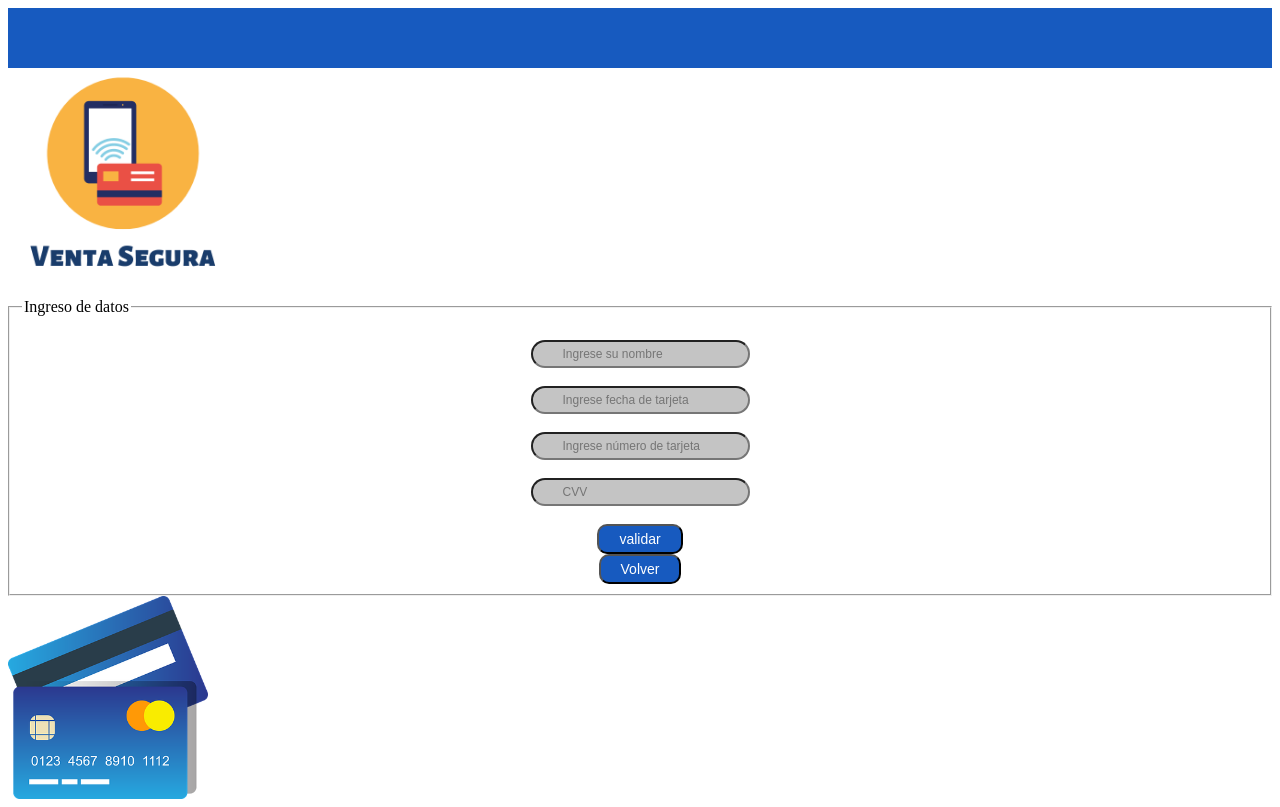
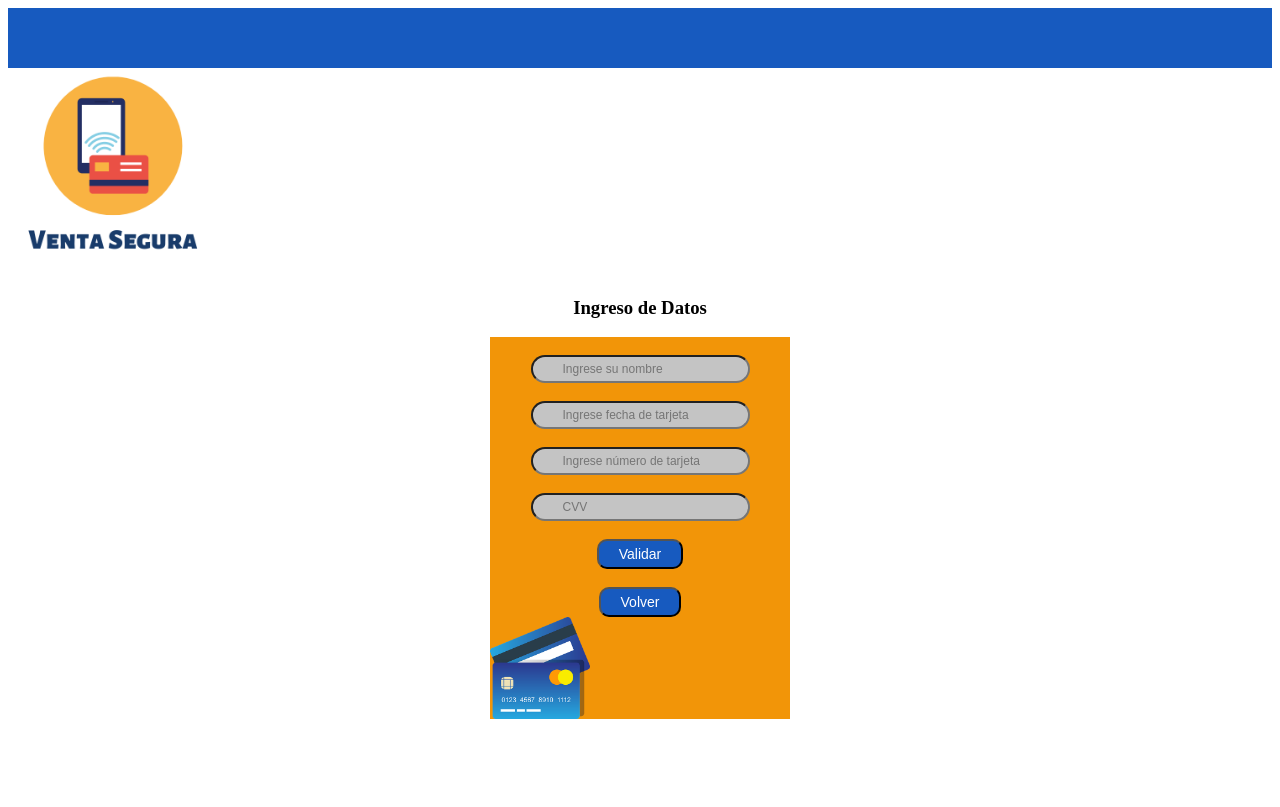
Before and after one commit to Llaira/SCL015-card-validation, a website with bundled scripts: page src/index.html in a window 1280 px wide. Both pictures are taken after a click on the button "INGRESAR". Built offline with nearby package versions, Linux system fonts and the light colour scheme; files whose address does not match are found by name.

Commit message:
cambio de color en la caja y centrar h3

```diff
--- a/src/index.html
+++ b/src/index.html
@@ -34,8 +34,10 @@
     </div>
 
 <!--ingreso de datos-->
-<fieldset class="dentro" id="caja">
-<legend>Ingreso de datos</legend>
+<div class= "frase2">
+    <h3>Ingreso de Datos</h3>
+</div>
+<div class="dentro" id="caja">
 <br>
 <input type="text" name="Nombre" id= "nombre" placeholder="Ingrese su nombre">
 <br>
@@ -47,9 +49,9 @@
 <br>
 
 <div id="botonvalidar">
-<button id="validar">validar</button>
+<button id="validar">Validar</button>
 </div>
-
+<br>
 <button class="boton" id="botonvolver">Volver</button>
 </fieldset>
 <div>
--- a/src/style.css
+++ b/src/style.css
@@ -7,12 +7,18 @@
 #pagina1{
     display: block;
 }
+
 header{
     height: 60px;
     width: 100%;
     background-color: #175ABF;
 
 }
+.frase {
+    margin: auto;
+    text-align: center;
+}
+
 .imagen1 {
     display: block;
     margin: auto;
@@ -35,11 +41,18 @@ header{
 
 .imagen4 {
     display: block;
-    width: 230px;
+    width: 210px;
     justify-content: flex-start;
+}
+.frase2{
+    margin: auto;
+    text-align: center;
 }
 #caja {
     margin: auto;
+    background-color: #F29508 ;
+    width: 300px;
+    justify-content: space-around;
 }
 #nombre{
     background-color:  #C4C4C4;
@@ -57,7 +70,7 @@ header{
 
 }
 #nombre-ejemplo{
-    background-color:  #C4C4C4;
+    background-color:  #614e4e;
     border-radius: 40px;
     padding: 5px 30px 5px 30px;
     color: gray;
@@ -115,7 +128,7 @@ header{
 
 .imagen2{
     display: block;
-    width: 200px;
+    width: 100px;
     justify-content: flex-end;
     order: default -1;
 }
@@ -125,10 +138,7 @@ header{
     justify-content: flex-end;
     order: default -1;
 }
-.frase {
-    margin: auto;
-    text-align: center;
-}
+
 
 #pagina3{
     display: none;
```
